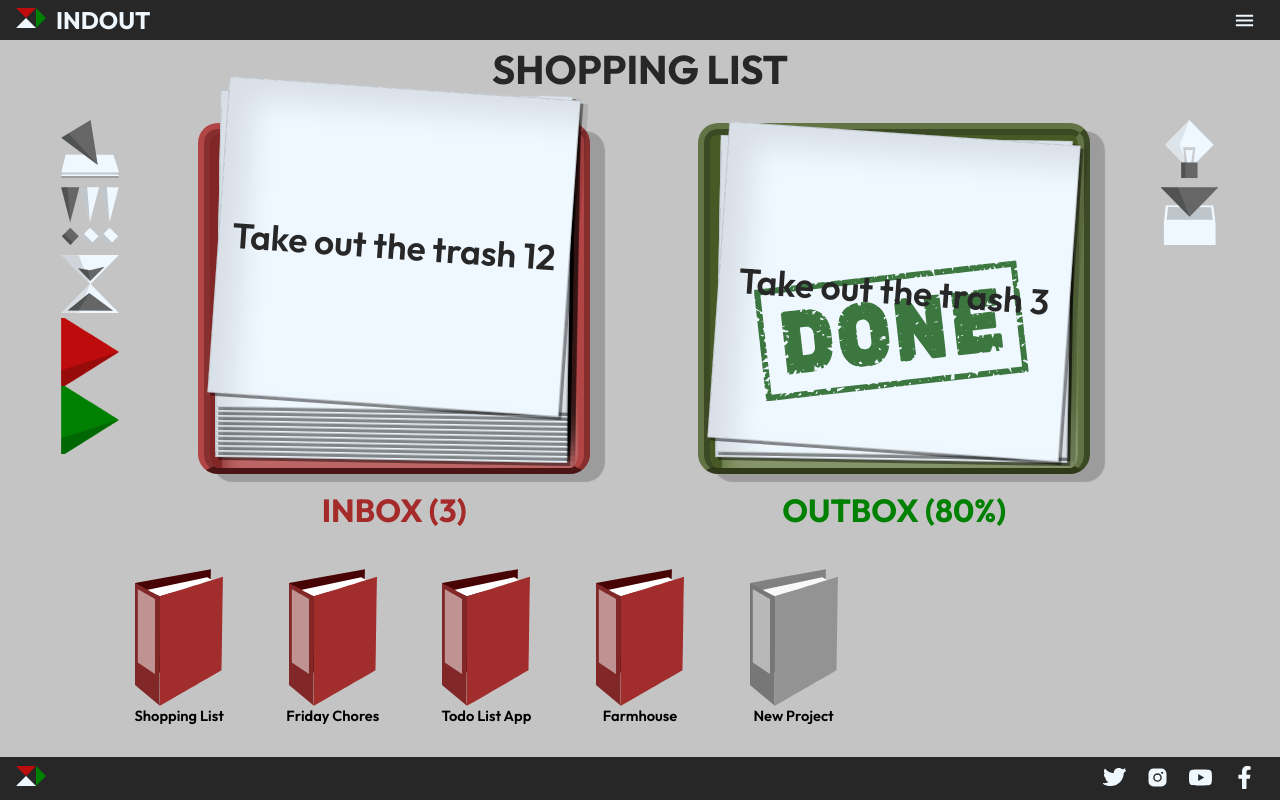
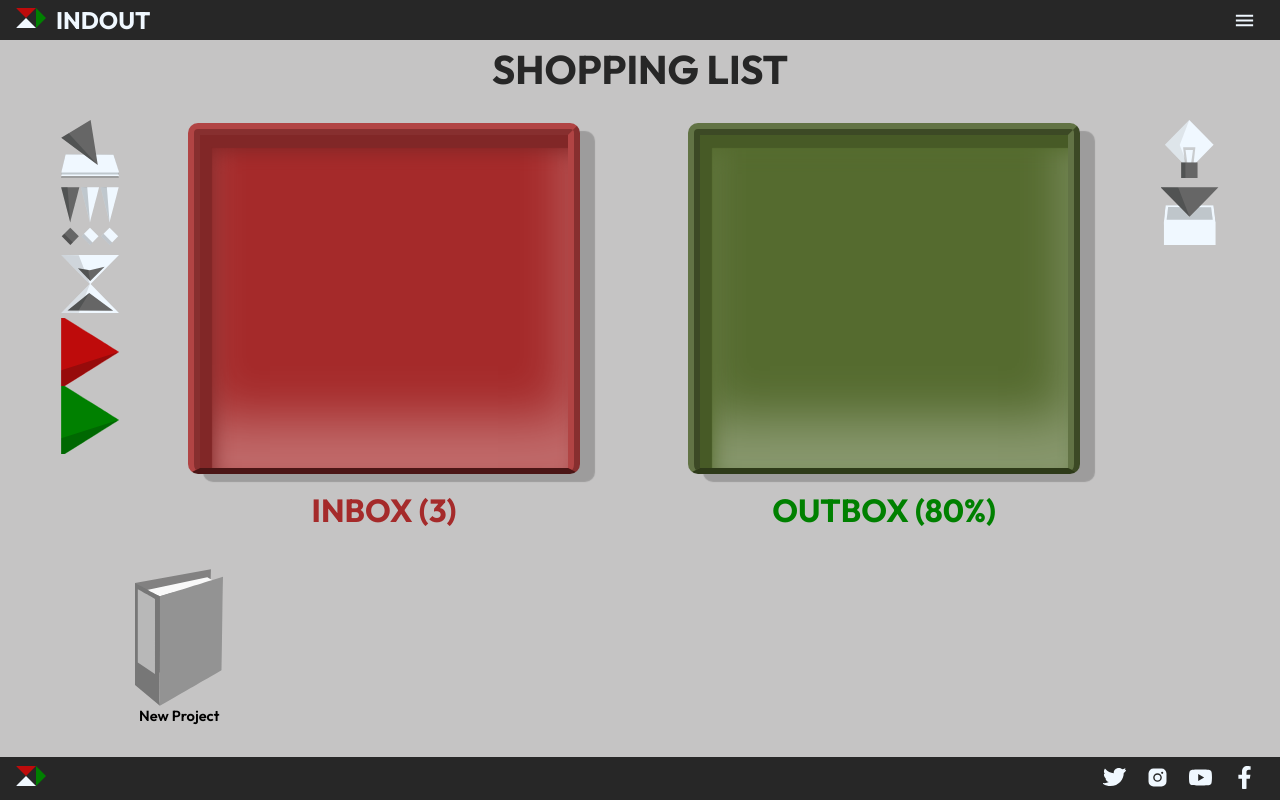
Before and after one commit to dibmens/odin-todo-list, a website built with webpack: page src/index.html in a window 1280 px wide. Built offline with nearby package versions, Linux system fonts and the light colour scheme.

Commit message:
Make project page load dynamically

```diff
--- a/src/data/taglines.json
+++ b/src/data/taglines.json
@@ -1,26 +1,26 @@
 [
     {
         "tagline":"A to-do list that helps you do",
-        "pitch":"Have your to-do lists ballooned to unmanageable sizes with half baked-ideas, things you really don't intend to accomplish anytime soon and old tasks collecting dust among the clutter?<br><br> Why not try a new- psychologist recommended- atomic approach to your productivity. A task manager that helps you focus on each task individually."
+        "pitch":"Have your to-do lists ballooned to unmanageable sizes, filled with half-baked ideas, far-off goals and old chores that have spent months collecting dust?<br><br> Why not try a new productivity tool supported by modern psychology- an <b>atomic</b> approach! A to-do list that helps you focus on each small step at a time on your quest to accomplishing great things!"
     },
     {
         "tagline":"Stay focused on the task at hand",
-        "pitch":"Doing many things at once often ends with not finishing a single thing as your attention jumps from one issue to other while the clock mercilessly marches on.<br><br>Don't let the upcoming tasks and projects occupy your time and mind-space. Our unique approach makes sure you stay focused on one thing and one thing only."
+        "pitch":"Doing many things at once often ends with not finishing a single thing as your attention jumps from one task to another while the clock mercilessly marches on.<br><br>Don't let the upcoming tasks and projects occupy your time and mind-space. Our unique approach makes sure you <b>stay focused on one thing and one thing only.</b>"
     },
     {
         "tagline":"Do the right things at the right time",
-        "pitch":"Solutions dont have to be complicated."
+        "pitch":"Get most of your productivity by sorting your scheduled items by importance or time it will take to accomplish them, making sure you <b>always make good progress no matter the circumstances.</b>"
     },
     {
         "tagline":"Stay motivated with practical advice",
-        "pitch":"Nothing worth doing is easy. When you will lose focus and faith in your ability, we will be here to help you overcome procrastination with time-tested practical advice."
+        "pitch":"Nothing worth doing is easy. When you will lose focus and motivation, we will be here to help you overcome procrastination with time-tested practical advice."
     },
     {
         "tagline":"Bring closure to your work-day",
-        "pitch":"Close out your day's projects, with all their successes, unfinished business a"
+        "pitch":"Own your day by bringing it to closure, with all its successes and failures. We strongly believe in not hanging on to old baggage. Your <b>to-do lists should be in-and-out</b>. Forget about yesterday and be ready to take on new challenges tomorrow."
     },
     {
         "tagline":"Reflect on your long-term productivity",
-        "pitch":"Store all your finished projects in an archive and track your long-term productivity."
+        "pitch":"Store all your little daily accomplishments in a big list to see how truly productive you've become and how much you've achieved over time. Let this success drive you forward!"
     }
 ]
--- a/src/index.html
+++ b/src/index.html
@@ -17,7 +17,7 @@
         <button class="menu-button settings"></button>
     </header>
     <div class="content-page">
-        <div class="open-project-title">
+        <!-- <div class="open-project-title">
             SHOPPING LIST
         </div>
         <div class="open-project">
@@ -72,26 +72,6 @@
             <div class="project-button-icon add-new"></div>
             <div class="project-button-title add-new">New Project</div>
            </button>
-           <!-- <button class="project-button">
-            <div class="project-button-icon"></div>
-            <div class="project-button-title">Farmhouse Projects</div>
-           </button>
-           <button class="project-button">
-            <div class="project-button-icon"></div>
-            <div class="project-button-title">Farmhouse Projects</div>
-           </button> -->
-           <!-- <button class="project-button">
-            <div class="project-button-icon"></div>
-            <div class="project-button-title">Farmhouse Projects</div>
-           </button>
-           <button class="project-button">
-            <div class="project-button-icon"></div>
-            <div class="project-button-title">Farmhouse Projects</div>
-           </button>
-           <button class="project-button">
-            <div class="project-button-icon"></div>
-            <div class="project-button-title">Farmhouse Projects</div>
-           </button> -->
         </div>
         <div class="tool-bar">
             <button class="tool edit-project"></button>
@@ -103,7 +83,7 @@
         <div class="tool-bar">
             <button class="tool motivation"></button>
             <button class="tool archive-project"></button>
-        </div>
+        </div> -->
     </div>
     <footer class="footer">
         <div class="logo">
--- a/src/index.js
+++ b/src/index.js
@@ -1,5 +1,7 @@
 import _ from 'lodash';
 import './style.css';
 import loadLandingPage from './landingPage';
+import loadProjectPage from './projectPage';
 
 // loadLandingPage();
+loadProjectPage();
--- /dev/null
+++ b/src/projectPage.js
@@ -0,0 +1,52 @@
+export default function loadProjectPage(){
+    let content = document.querySelector(`.content-page`);
+    let openProjectTitle = `shopping list`.toUpperCase();
+
+    let projectPage = `
+    <div class="open-project-title">
+            ${openProjectTitle}
+    </div>
+    <div class="open-project">
+        <div class="box-wrapper">
+            <div class="inbox box">
+                <!-- current task notes <div class="task">Take out the trash 1</div>-->
+            </div>
+            <div class="inbox-status">
+                INBOX (3)
+            </div>
+        </div>
+        <div class="box-wrapper">
+            <div class="outbox box">
+                <!-- completed task notes <div class="task">Take out the trash 1</div>-->
+            </div>
+            <div class="outbox-status">
+                OUTBOX (80%)
+            </div>
+        </div>
+    </div>
+    <div class="project-bar">
+       <!-- project folder <button class="project-button">12
+        <div class="project-button-icon"></div>
+        <div class="project-button-title">Shopping List</div>
+       </button> -->
+
+       <button class="project-button add-new">
+        <div class="project-button-icon add-new"></div>
+        <div class="project-button-title add-new">New Project</div>
+       </button>
+    </div>
+    <div class="tool-bar">
+        <button class="tool edit-project"></button>
+        <button class="tool sort-priority"></button>
+        <button class="tool sort-time"></button>
+        <button class="tool stamp-void"></button>
+        <button class="tool stamp-done"></button>
+    </div>
+    <div class="tool-bar">
+        <button class="tool motivation"></button>
+        <button class="tool archive-project"></button>
+    </div>`;
+
+    content.insertAdjacentHTML(`afterbegin`, projectPage);
+
+}
--- a/src/style.css
+++ b/src/style.css
@@ -243,7 +243,7 @@ button {
     align-self: center;
     flex-grow: 1;
     margin-top: 1em;
-    border-radius: 20px;
+    border-radius: 10px;
     min-width: 160px;
     min-height: 230px;
     width: 90%;
@@ -552,7 +552,7 @@ button {
     .tool {
         /* margin: .5em; */
         /* padding: 0; */
-        background-size: 85%;
+        background-size: 90%;
 
         /* max-height: 1em; */
         max-width: 3em;
```
